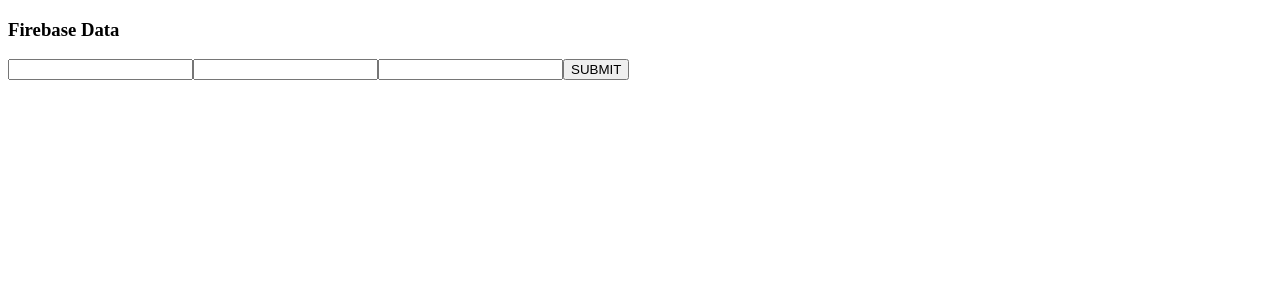
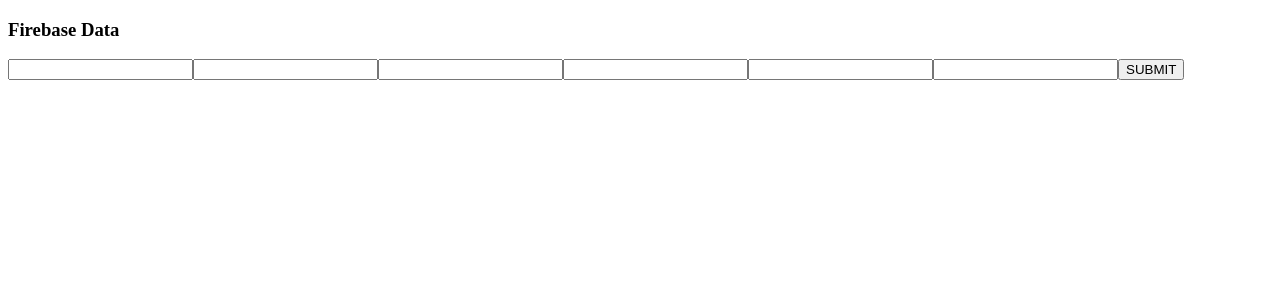
Before and after one commit to Gaboa/autoform, a Vue app: page / in a window 1280 px wide. Shown: the top 300 px of the page. Built offline with nearby package versions, Linux system fonts and the light colour scheme; the HTML template or start-up script is replaced by a standard one.

Commit message:
Autoupdating inputs

```diff
--- a/src/App.vue
+++ b/src/App.vue
@@ -9,6 +9,9 @@
       <input type="number" name="age">
       <input type="email"  name="email">
 
+      <input type="text"   name="name"  v-model="formData.name"  />
+      <input type="number" name="age"   v-model="formData.age"   />
+      <input type="email"  name="email" v-model="formData.email" />
       <button type="submit">SUBMIT</button>
 
     </form>
```
